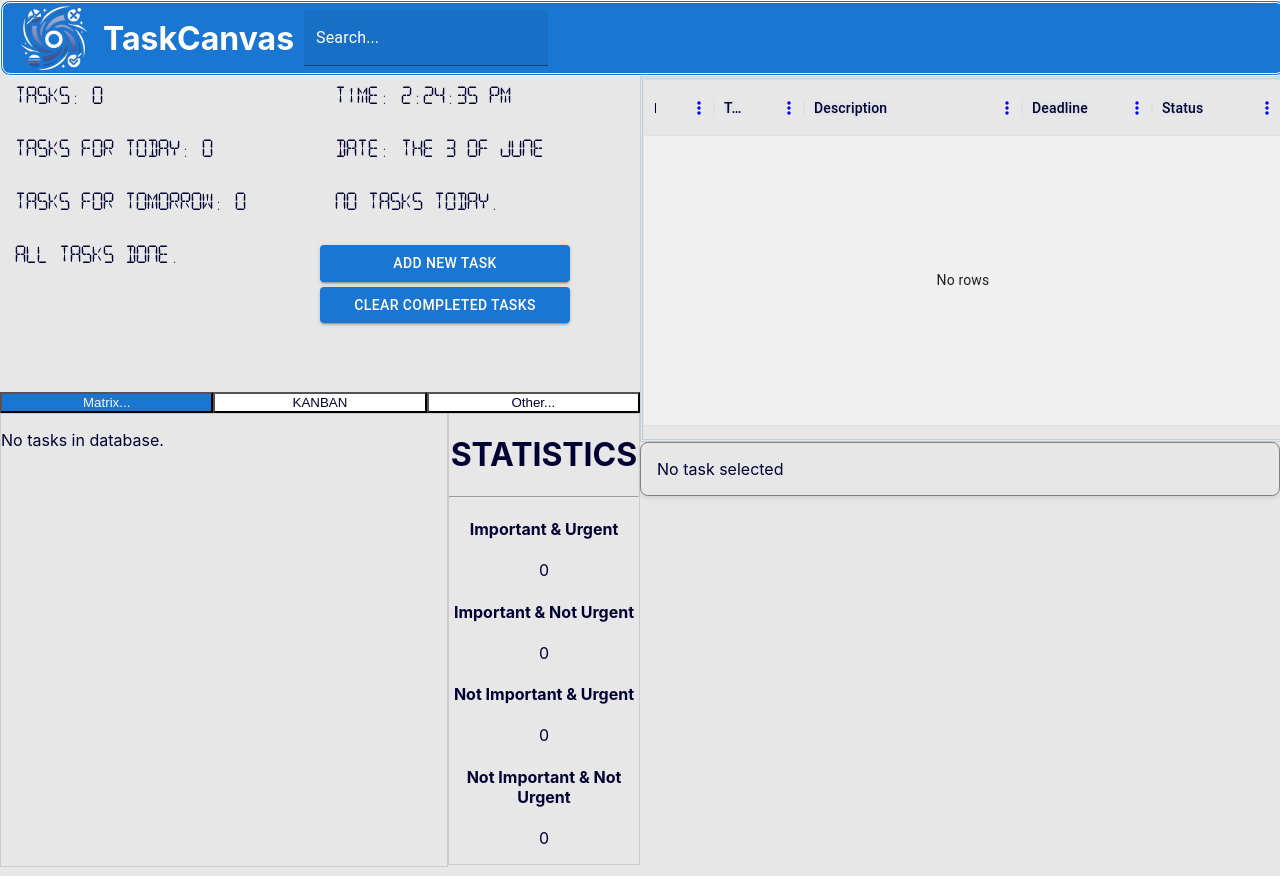
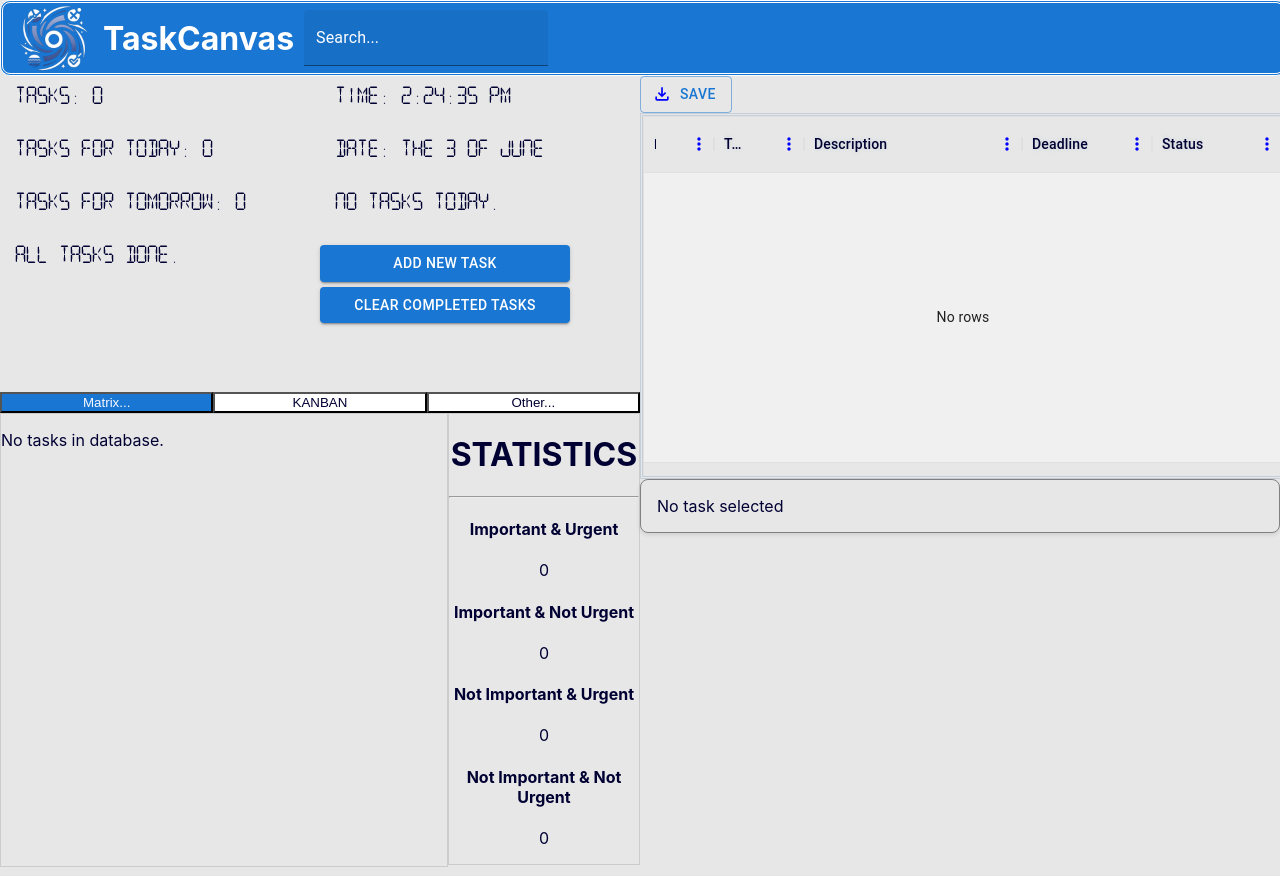
Before and after one commit to Ejtolf/task-canvas, a React (Create React App) app: page / in a window 1280 px wide. Built offline with nearby package versions, Linux system fonts and the light colour scheme.

Commit message:
The button to save all tasks created.

```diff
--- a/package.json
+++ b/package.json
@@ -15,6 +15,7 @@
     "@types/node": "^16.18.61",
     "@types/react": "^18.2.37",
     "@types/react-dom": "^18.2.15",
+    "file-saver": "^2.0.5",
     "react": "^18.2.0",
     "react-dom": "^18.2.0",
     "react-scripts": "5.0.1",
@@ -44,5 +45,8 @@
       "last 1 firefox version",
       "last 1 safari version"
     ]
+  },
+  "devDependencies": {
+    "@types/file-saver": "^2.0.7"
   }
 }
--- a/src/Components/TasksCalendarChildren/TaskGridComponent.tsx
+++ b/src/Components/TasksCalendarChildren/TaskGridComponent.tsx
@@ -1,6 +1,18 @@
 import React, { SetStateAction, useState } from 'react';
 import { DataGrid, GridColDef, GridRowId } from '@mui/x-data-grid';
 import TaskDetailed from '../TaskDetailed';
+import { saveAs } from "file-saver";
+
+// Material UI
+import { Button } from '@mui/material';
+import IconButton from "@mui/material/IconButton";
+import FileDownloadOutlinedIcon from '@mui/icons-material/FileDownloadOutlined';
+import TextField from '@mui/material/TextField';
+import Dialog from '@mui/material/Dialog';
+import DialogActions from '@mui/material/DialogActions';
+import DialogContent from '@mui/material/DialogContent';
+import DialogContentText from '@mui/material/DialogContentText';
+import DialogTitle from '@mui/material/DialogTitle';
 
 import "../../Styles/TasksCalendar.css";
 
@@ -45,7 +57,24 @@ const TaskGridComponent: React.FC<TaskListProps> = ({ tasks, onTaskChoice }) =>
         }
     };
 
+    const handleSaveTasks = () => {
+        const tasksJSON = JSON.stringify(tasks);
+
+        if (tasks?.length === 0) {
+            alert("The list of tasks is empty.");
+        } else {
+            const blob = new Blob([tasksJSON], { type: "application/json" });
+            saveAs(blob, "tasks.json");
+        }
+    };
+
+
     return (
+        <>
+            <Button onClick={handleSaveTasks} variant="outlined" startIcon={<FileDownloadOutlinedIcon />}>
+                Save
+            </Button>
+
             <div className="tasksCalendar">
                 <div className="tasks-grid">
                     <DataGrid
@@ -56,6 +85,7 @@ const TaskGridComponent: React.FC<TaskListProps> = ({ tasks, onTaskChoice }) =>
                     />
                 </div>
             </div>
+        </>
     );
 };
 
```
Also changed, not shown: 1 other file (tests, documents, lock files or other folders). Lines whose indentation alone changed are shown as unchanged.
